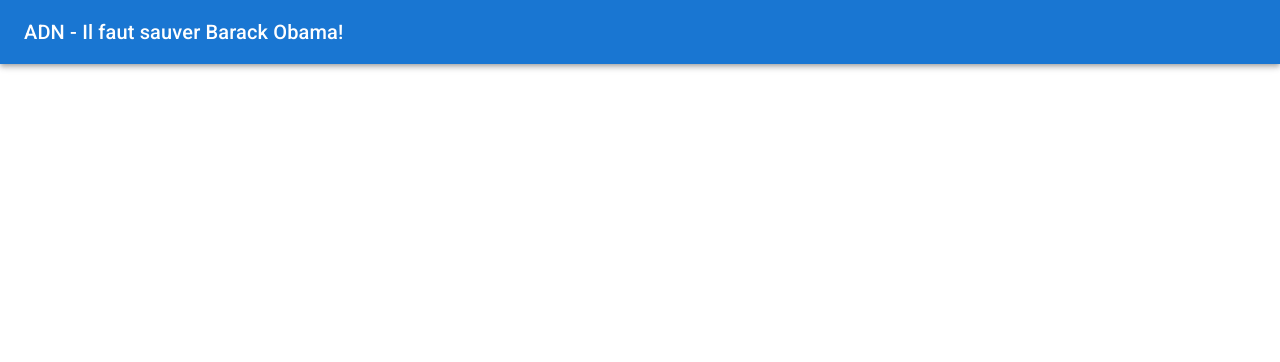
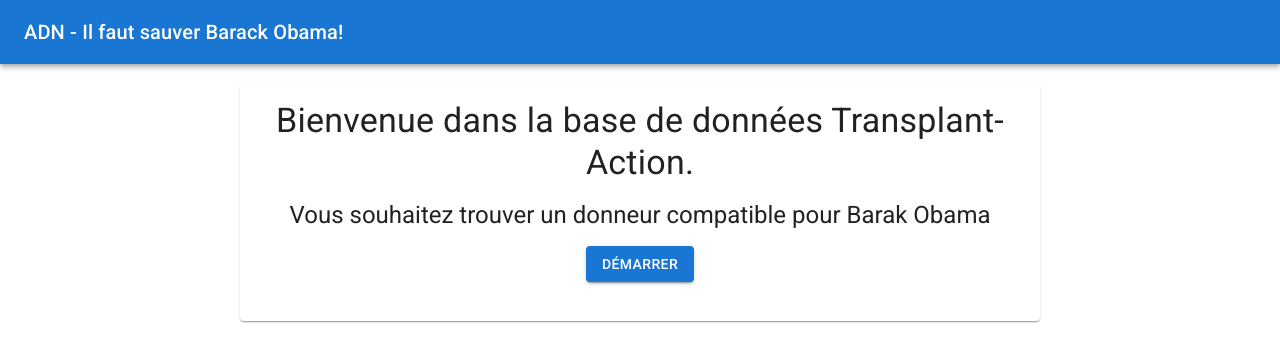
Before and after one commit to Spat44/adn, a React (Create React App) app in the folder client/: page / in a window 1280 px wide. Shown: the top 362 px of the page. Built offline with nearby package versions, Linux system fonts and the light colour scheme.

Commit message:
Welcome layout and redirect to subject

```diff
--- a/client/src/components/Welcome.jsx
+++ b/client/src/components/Welcome.jsx
@@ -1,9 +1,26 @@
 import React from "react";
+import Card from '@mui/material/Card';
+import Typography from '@mui/material/Typography';
+import CardContent from '@mui/material/CardContent';
+import Button from '@mui/material/Button'
+import { Link } from 'react-router-dom';
 
 const Welcome = () => {
     return(
-        <div>
-            <h1>Welcome</h1>
+        <div style={{ paddingTop: "20px", display: "flex", alignItems: "center", justifyContent: "center" }}>
+            <Card style={{ maxWidth: "800px" }}>
+                <CardContent sx={{ flex: 1 }}>
+                    <Typography component="h1" variant="h4" style={{ textAlign: "center", marginBottom: "15px" }}>
+                        Bienvenue dans la base de données Transplant-Action.
+                    </Typography>
+                    <Typography component="h2" variant="h5" style={{ textAlign: "center", marginBottom: "15px" }}>
+                        Vous souhaitez trouver un donneur compatible pour Barak Obama
+                    </Typography>
+                    <Typography style={{ textAlign: "center", marginBottom: "15px" }}>
+                        <Button component={Link} to="/subject" variant="contained">Démarrer</Button>
+                    </Typography>
+                </CardContent>
+            </Card>
         </div>
     );
 };
--- a/client/src/index.js
+++ b/client/src/index.js
@@ -16,7 +16,7 @@
   <BrowserRouter>
     <Routes>
       <Route path="/" element={<App />}>
-        <Route path="/welcome" element={<Welcome />} />
+        <Route path="/" element={<Welcome />} />
         <Route path="/subject" element={<Subject />} />
         <Route path="/subbject-success" element={<SubjectSuccess />} />
         <Route path="/candidates" element={<Candidates />} />
```
